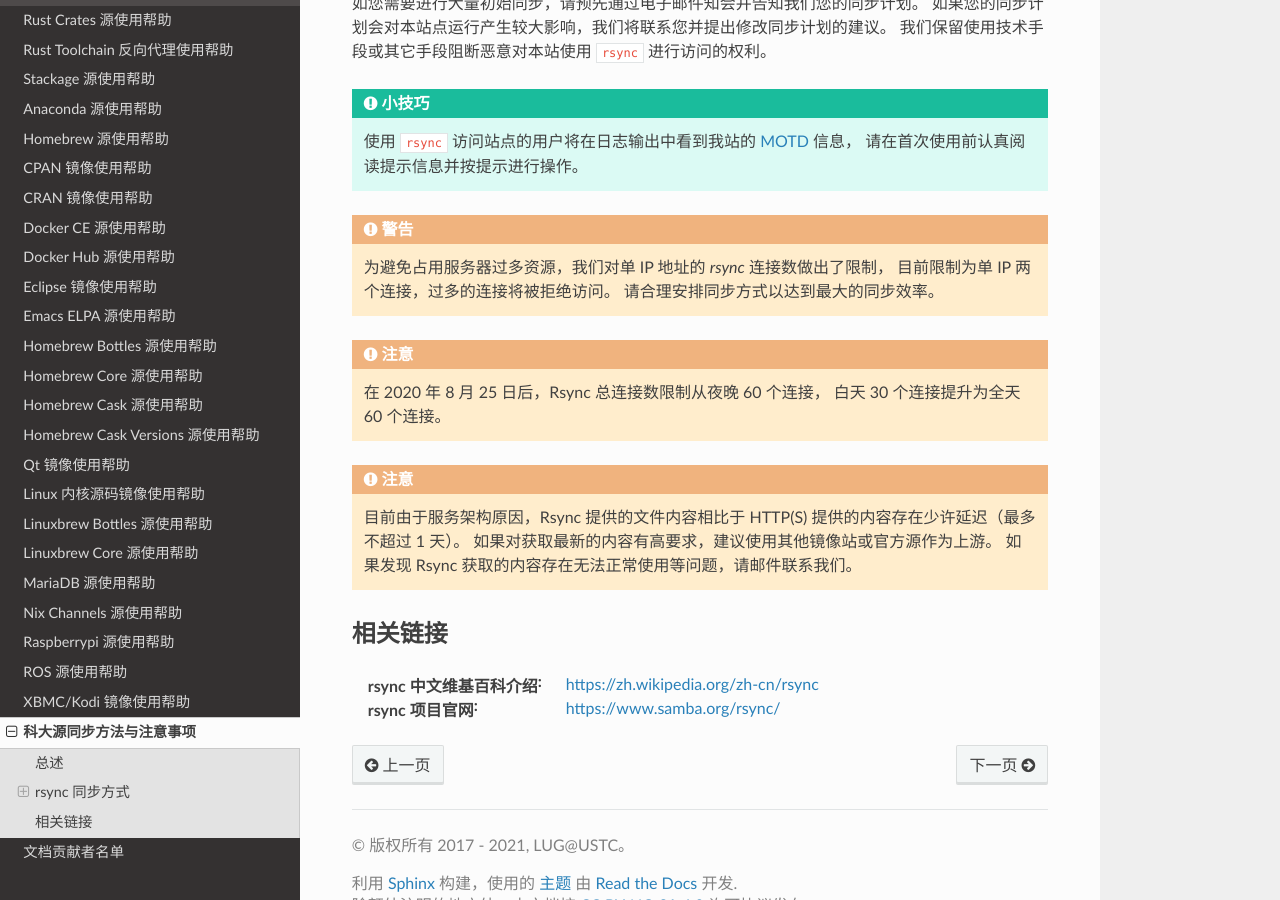
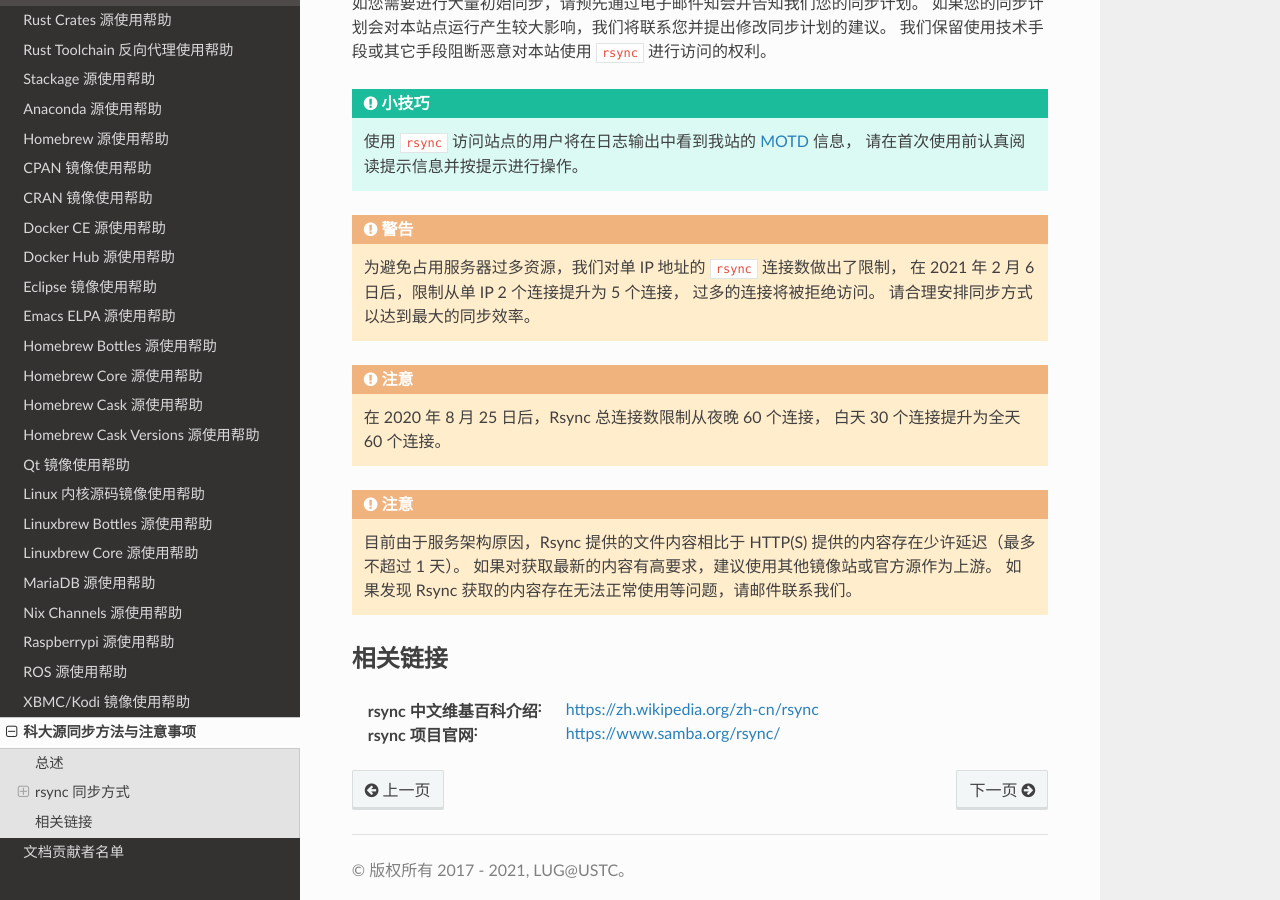
Before and after one commit to ustclug/mirrorhelp, a Sphinx documentation site: the page built from source/rsync-guide.rst, in a window 1280 px wide and 900 px high, scrolled down 1326 px. Built offline with Sphinx 7.4.7 and the Read the Docs theme 2.0.0, drawn with Linux system fonts in a browser that asks for light colours; pages that are not in the unit, such as notebooks, are missing from menus.

Commit message:
rsync: update limitation

```diff
--- a/source/rsync-guide.rst
+++ b/source/rsync-guide.rst
@@ -60,8 +60,9 @@ rsync 同步方式
     请在首次使用前认真阅读提示信息并按提示进行操作。
 
 .. warning::
-    为避免占用服务器过多资源，我们对单 IP 地址的 `rsync` 连接数做出了限制，
-    目前限制为单 IP 两个连接，过多的连接将被拒绝访问。
+    为避免占用服务器过多资源，我们对单 IP 地址的 ``rsync`` 连接数做出了限制，
+    在 2021 年 2 月 6 日后，限制从单 IP 2 个连接提升为 5 个连接，
+    过多的连接将被拒绝访问。
     请合理安排同步方式以达到最大的同步效率。
 
 .. attention::
```
